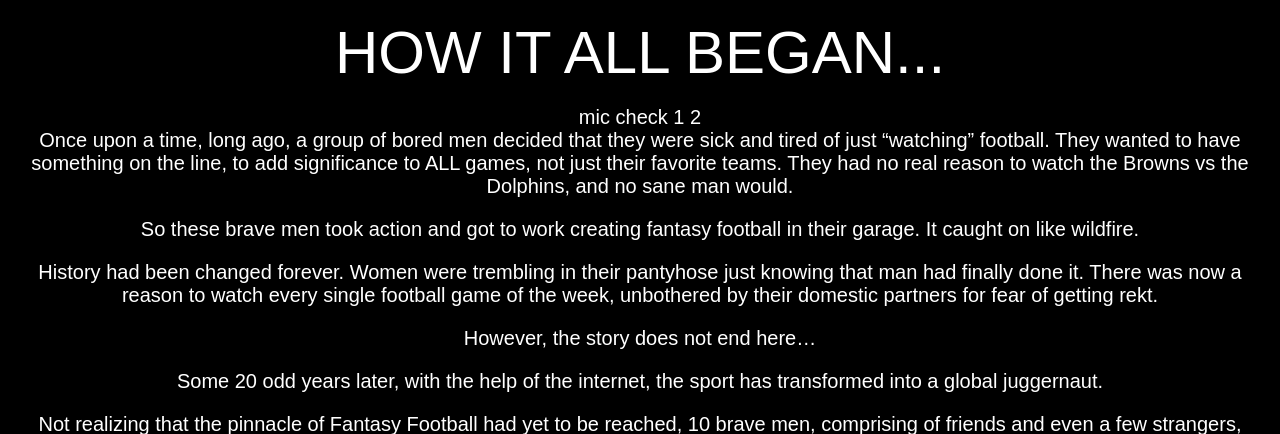
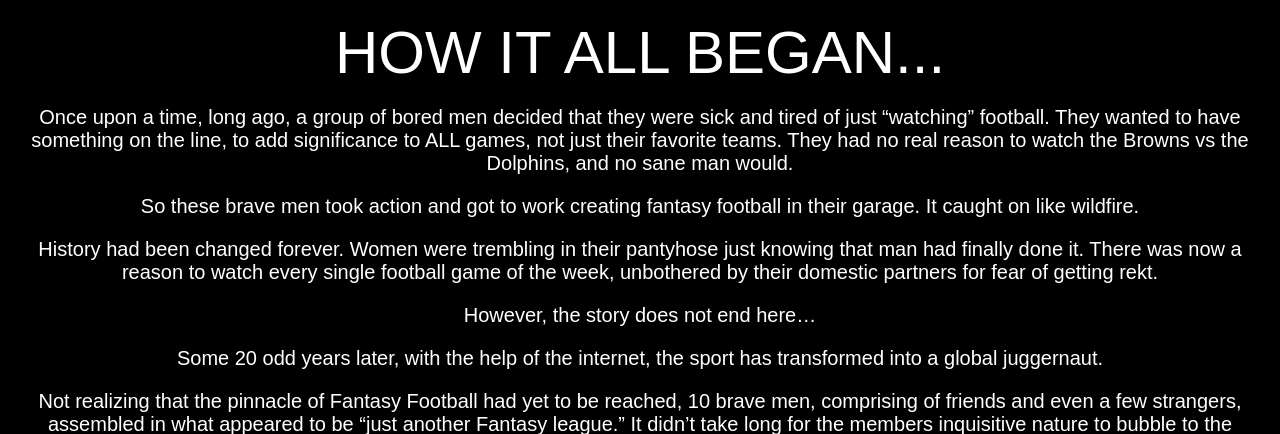
Before and after one commit to pbullion/FFwebdatabase, a Flask app: page /about in a window 1280 px wide. Shown: the part 50-484 px from the top of the page. Run offline with Flask 2, Linux system fonts and the light colour scheme; style sheets or scripts are compiled from the project's sources; some libraries are stand-ins or nearby versions; some web fonts are replaced.

Commit message:
it worked. now back to the way it was…

```diff
--- a/templates/about.html
+++ b/templates/about.html
@@ -9,7 +9,6 @@
     <div class="container-fluid">
         <div class="col-xs-12" id="history">
             <h1>{{ title }}</h1>
-            <p>mic check 1 2</p>
             <p>Once upon a time, long ago, a group of bored men decided that they were sick and tired of just “watching” football. They wanted to have something on the line, to add significance to ALL games, not just their favorite teams. They had no real
                 reason to watch the Browns vs the Dolphins, and no sane man would.</p><br>
             <p>So these brave men took action and got to work creating fantasy football in their garage. It caught on like wildfire.</p><br>
```
